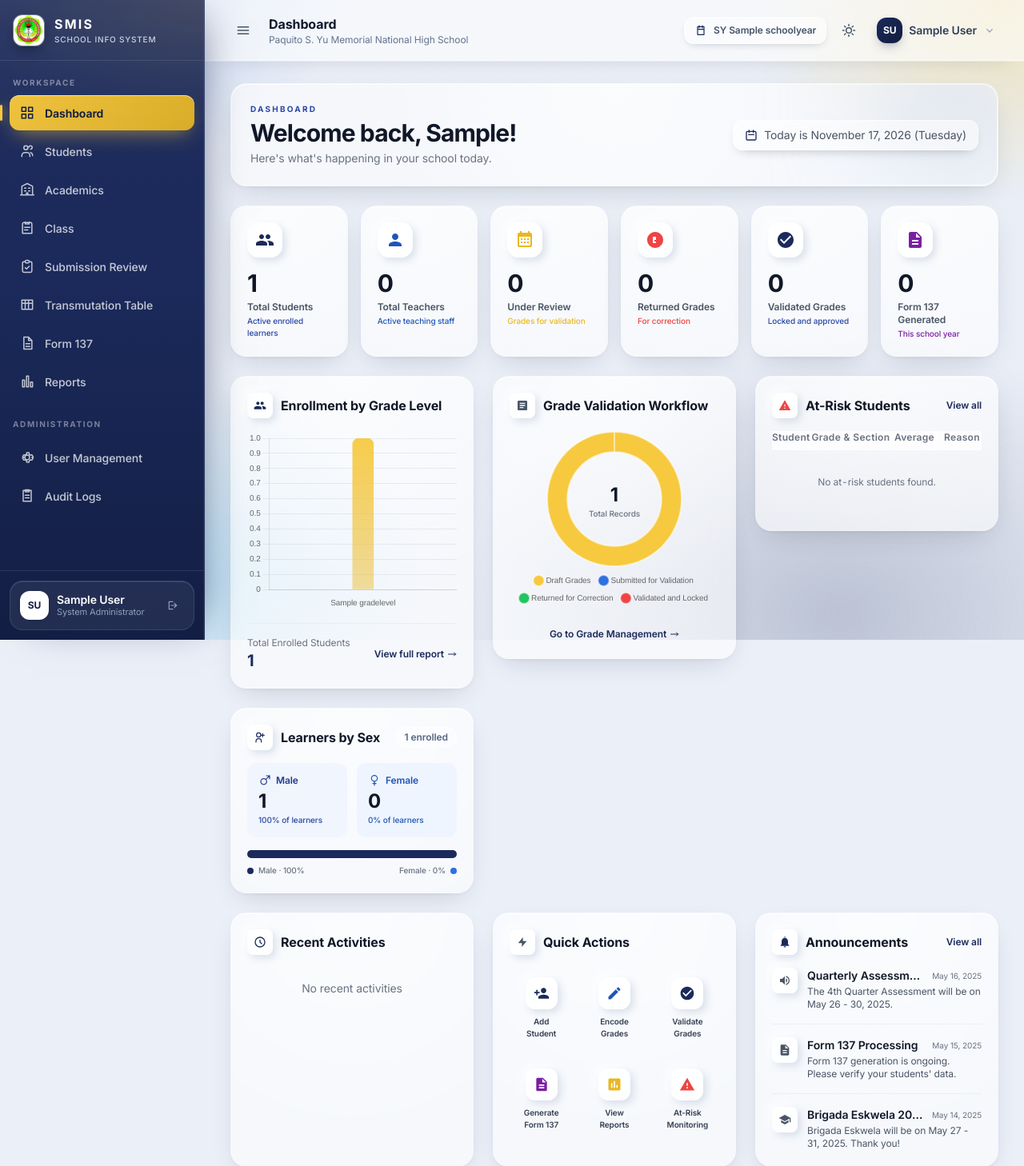
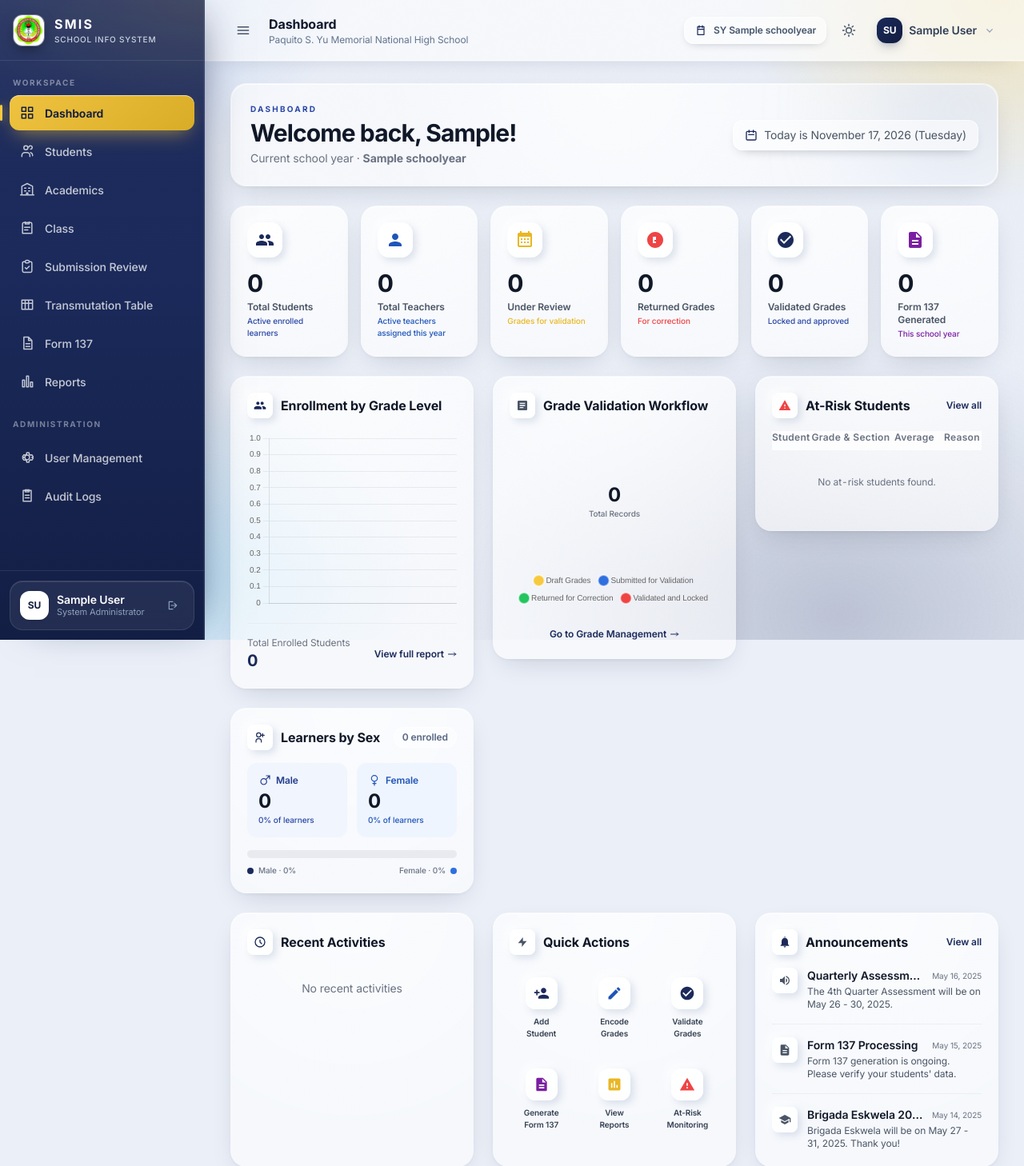
Before and after one commit to lanzy-lanzy/SMIS, a Django app: page /dashboard/ in a window 1280 px wide. Shown: the top 1458 px of the page at 80% size. Run offline with Django 5.2, Linux system fonts and the light colour scheme; a user stored in the database is signed in; tables that the repository leaves empty hold one stand-in row (values such as "Sample post").

Commit message:
Scope dashboard metrics and workflows to the current school year

```diff
--- a/dashboard/views.py
+++ b/dashboard/views.py
@@ -29,65 +29,66 @@ def index(request):
     if request.user.is_teacher:
         return _teacher_dashboard(request, current_sy)
 
-    total_students = Student.objects.filter(status__in=ENROLLED_STATUSES).count()
-    sex_counts = Student.objects.filter(status__in=ENROLLED_STATUSES).aggregate(
+    learners = Student.objects.filter(school_year=current_sy, status__in=ENROLLED_STATUSES) if current_sy else Student.objects.none()
+    year_grades = Grade.objects.filter(school_year=current_sy) if current_sy else Grade.objects.none()
+    year_submissions = GradeSubmission.objects.filter(school_year=current_sy) if current_sy else GradeSubmission.objects.none()
+    sex_counts = learners.aggregate(
+        total=Count('id'),
         male=Count('id', filter=Q(sex='M')),
         female=Count('id', filter=Q(sex='F')),
     )
+    total_students = sex_counts['total']
     male_learners = sex_counts['male']
     female_learners = sex_counts['female']
     male_share = round(male_learners * 100 / total_students) if total_students else 0
     female_share = round(female_learners * 100 / total_students) if total_students else 0
-    total_teachers = User.objects.filter(role='teacher', is_active=True).count()
+    total_teachers = User.objects.filter(
+        role='teacher', is_active=True, assignments__school_year=current_sy,
+    ).distinct().count() if current_sy else 0
 
-    pending_submissions = GradeSubmission.objects.filter(status='pending').count()
-    returned_submissions = GradeSubmission.objects.filter(status='returned').count()
+    pending_submissions = year_submissions.filter(status='pending').count()
+    returned_submissions = year_submissions.filter(status='returned').count()
 
     # Validated / locked grades
-    validated_grades = Grade.objects.filter(
-        status__in=['validated', 'locked']
-    ).count() if current_sy else 0
+    official_grades = year_grades.filter(status__in=['validated', 'locked'])
+    validated_grades = official_grades.count()
 
     # Form 137 generated this school year
     form137_generated = Form137Record.objects.filter(
         school_year=current_sy
     ).count() if current_sy else 0
 
-    at_risk_count = Grade.objects.filter(
-        status__in=['validated', 'locked'], quarter_grade__lt=75
-    ).values('student').distinct().count() if current_sy else 0
+    failing_grades = official_grades.filter(student__in=learners, quarter_grade__lt=75)
+    at_risk_count = failing_grades.order_by().values('student').distinct().count()
 
     # Recent submissions (legacy fallback data)
-    recent_submissions = GradeSubmission.objects.select_related(
+    recent_submissions = year_submissions.select_related(
         'teacher', 'subject', 'section'
     ).order_by('-submitted_at')[:5]
 
     # Recent activity (legacy fallback data)
-    recent_activity = Grade.objects.select_related(
+    recent_activity = year_grades.select_related(
         'student', 'subject', 'encoded_by'
     ).order_by('-updated_at')[:10]
 
     # Students by grade level for bar chart
-    students_by_level = Student.objects.filter(status__in=ENROLLED_STATUSES).values(
+    students_by_level = learners.values(
         'grade_level__name'
     ).annotate(count=Count('id')).order_by('grade_level__level')
 
     # Grade validation workflow counts for donut chart
     grade_validation_counts = {
-        'draft': Grade.objects.filter(status='draft').count() if current_sy else 0,
-        'pending': GradeSubmission.objects.filter(status='pending').count() if current_sy else 0,
-        'returned': GradeSubmission.objects.filter(status='returned').count() if current_sy else 0,
-        'validated': Grade.objects.filter(status__in=['validated', 'locked']).count() if current_sy else 0,
+        'draft': year_grades.filter(status='draft').count(),
+        'pending': pending_submissions,
+        'returned': returned_submissions,
+        'validated': validated_grades,
     }
     grade_validation_total = sum(grade_validation_counts.values())
 
     # At-risk students details (top 5)
     at_risk_students = []
     if current_sy:
-        failing_grades = Grade.objects.filter(
-            status__in=['validated', 'locked'],
-            quarter_grade__lt=75
-        ).select_related('student', 'subject', 'student__grade_level', 'student__section')
+        failing_grades = failing_grades.select_related('student', 'subject', 'student__grade_level', 'student__section')
 
         at_risk_map = {}
         for grade in failing_grades:
@@ -197,7 +198,7 @@ def _teacher_dashboard(request, current_sy):
         .annotate(
             learner_count=Count(
                 'section__student',
-                filter=Q(section__student__status__in=ENROLLED_STATUSES),
+                filter=Q(section__student__status__in=ENROLLED_STATUSES, section__student__school_year=current_sy),
                 distinct=True,
             )
         )
@@ -206,7 +207,7 @@ def _teacher_dashboard(request, current_sy):
 
     section_ids = list(assignments.values_list('section_id', flat=True))
     learners = (
-        Student.objects.filter(section_id__in=section_ids, status__in=ENROLLED_STATUSES)
+        Student.objects.filter(section_id__in=section_ids, school_year=current_sy, status__in=ENROLLED_STATUSES)
         if section_ids else Student.objects.none()
     )
     sex_counts = learners.aggregate(
@@ -215,9 +216,9 @@ def _teacher_dashboard(request, current_sy):
     )
     total_learners = learners.count()
 
-    current_period = GradingPeriod.objects.filter(is_current=True).first()
+    current_period = GradingPeriod.objects.filter(school_year=current_sy, is_current=True).first()
     pending_submissions = GradeSubmission.objects.filter(
-        teacher=request.user, status='pending'
+        teacher=request.user, school_year=current_sy, status='pending'
     ).count()
     validated_grades = Grade.objects.filter(
         section_id__in=section_ids,
--- a/templates/dashboard/index.html
+++ b/templates/dashboard/index.html
@@ -19,7 +19,9 @@
                 <h1 class="mt-1 text-2xl font-bold tracking-[-0.03em] text-gray-900 dark:text-white sm:text-3xl">
                     Welcome back, {{ user.first_name|default:"Admin" }}!
                 </h1>
-                <p class="mt-1 text-sm text-gray-500 dark:text-gray-400">Here's what's happening in your school today.</p>
+                <p class="mt-1 text-sm text-gray-500 dark:text-gray-400">
+                    {% if current_sy %}Current school year · <strong>{{ current_sy.name }}</strong>{% else %}No school year is marked current.{% endif %}
+                </p>
             </div>
             <div class="flex w-fit items-center gap-2 rounded-xl border border-white/60 bg-white/55 px-3.5 py-2 text-sm text-gray-600 shadow-[0_6px_16px_-10px_rgba(15,23,42,0.45)] backdrop-blur-md dark:border-white/10 dark:bg-white/10 dark:text-gray-200">
                 <svg class="h-4 w-4 text-primary" fill="none" stroke="currentColor" viewBox="0 0 24 24"><path stroke-linecap="round" stroke-linejoin="round" stroke-width="2" d="M8 7V3m8 4V3m-9 8h10M5 21h14a2 2 0 002-2V7a2 2 0 00-2-2H5a2 2 0 00-2 2v12a2 2 0 002 2z"></path></svg>
@@ -47,7 +49,7 @@
             </div>
             <p class="text-3xl font-bold tracking-[-0.03em] text-gray-900 dark:text-white">{{ total_teachers }}</p>
             <p class="mt-1 text-xs font-semibold text-gray-600 dark:text-gray-300">Total Teachers</p>
-            <p class="mt-0.5 text-[10px] font-medium text-secondary-700 dark:text-secondary-300">Active teaching staff</p>
+            <p class="mt-0.5 text-[10px] font-medium text-secondary-700 dark:text-secondary-300">Active teachers assigned this year</p>
         </div>
 
         <!-- Pending Grades -->
--- a/templates/dashboard/teacher.html
+++ b/templates/dashboard/teacher.html
@@ -204,7 +204,7 @@
                     Welcome back, {{ user.first_name|default:user.username }}!
                 </h1>
                 <p class="mt-1 text-sm text-gray-500 dark:text-gray-400">
-                    {% if current_period %}{{ current_period.name }} is in progress.{% else %}Here is an overview of your classes.{% endif %}
+                    {% if not current_sy %}No school year is marked current.{% elif current_period %}{{ current_period.name }} is in progress.{% else %}Here is an overview of your classes.{% endif %}
                 </p>
             </div>
             <div class="flex flex-wrap items-center gap-2">
```
Also changed, not shown: dashboard/tests.py (added, +67 -0 lines).
